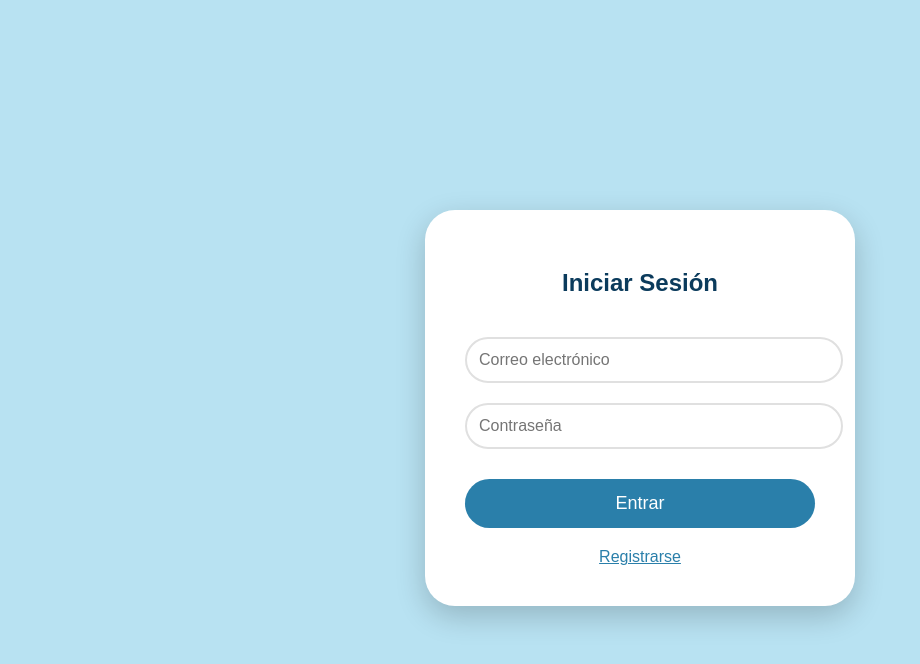
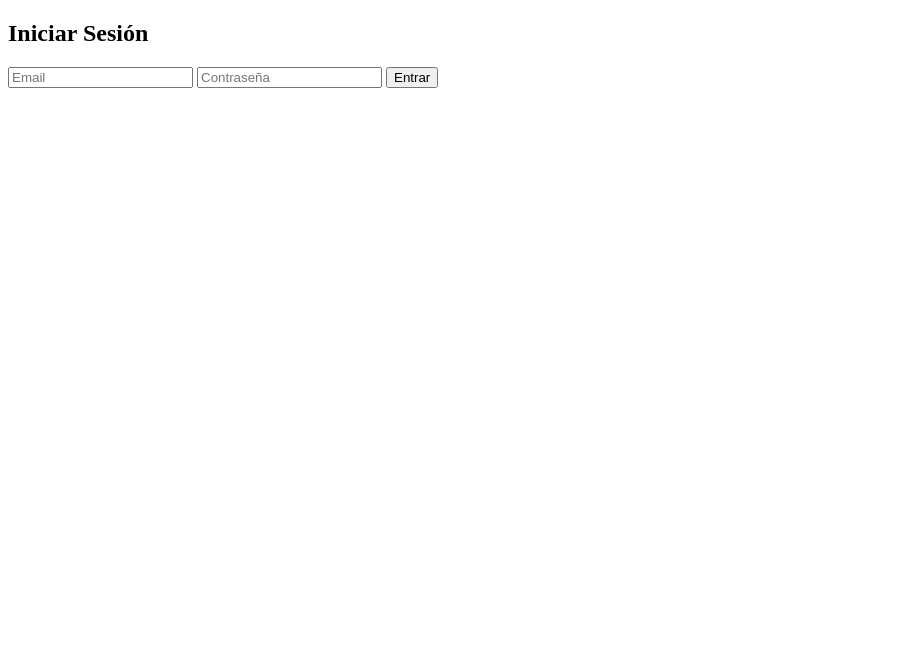
Before and after one commit to jm8000559-eng/Liceo-Jos-Augusto-D-Le-n-, a website: page login.html in a window 1280 px wide. Shown: the whole page, without its empty margins (0-920 px from the left). Drawn offline with Linux system fonts and the light colour scheme.

Commit message:
Update login.html

```diff
--- a/login.html
+++ b/login.html
@@ -2,97 +2,37 @@
 <html lang="es">
 <head>
     <meta charset="UTF-8">
-    <meta name="viewport" content="width=device-width, initial-scale=1.0">
-    <title>Iniciar Sesión - Liceo</title>
-    <style>
-        body {
-            background: #b8e2f2;
-            display: flex;
-            align-items: center;
-            justify-content: center;
-            height: 100vh;
-            font-family: Arial, sans-serif;
-        }
-        .login-box {
-            background: white;
-            padding: 40px;
-            border-radius: 30px;
-            box-shadow: 0 10px 30px rgba(0,0,0,0.2);
-            width: 350px;
-            text-align: center;
-        }
-        h2 {
-            color: #0b3b5c;
-            margin-bottom: 30px;
-        }
-        input {
-            width: 100%;
-            padding: 12px;
-            margin: 10px 0;
-            border: 2px solid #e0e0e0;
-            border-radius: 50px;
-            font-size: 16px;
-        }
-        button {
-            width: 100%;
-            padding: 14px;
-            background: #2a7faa;
-            color: white;
-            border: none;
-            border-radius: 50px;
-            font-size: 18px;
-            cursor: pointer;
-            margin-top: 20px;
-        }
-        button:hover {
-            background: #1e5f7e;
-        }
-        .register-link {
-            margin-top: 20px;
-            display: block;
-            color: #2a7faa;
-        }
-    </style>
+    <title>Login</title>
 </head>
 <body>
-    <div class="login-box">
-        <h2>Iniciar Sesión</h2>
-        <form id="loginForm">
-            <input type="email" id="email" placeholder="Correo electrónico" required>
-            <input type="password" id="password" placeholder="Contraseña" required>
-            <button type="submit">Entrar</button>
-        </form>
-        <a href="registro.html" class="register-link">Registrarse</a>
-    </div>
+    <h2>Iniciar Sesión</h2>
+    <input type="email" id="email" placeholder="Email">
+    <input type="password" id="password" placeholder="Contraseña">
+    <button onclick="login()">Entrar</button>
 
-    <script src="js/config.js"></script>
     <script>
-        document.getElementById('loginForm').addEventListener('submit', async (e) => {
-            e.preventDefault();
-
+        function login() {
             const email = document.getElementById('email').value;
             const password = document.getElementById('password').value;
 
-            try {
-                const response = await fetch(`${API_URL}/api/login`, {
-                    method: 'POST',
-                    headers: { 'Content-Type': 'application/json' },
-                    body: JSON.stringify({ email, password })
-                });
-
-                const data = await response.json();
-
-                if (response.ok) {
-                    localStorage.setItem('token', data.token);
-                    localStorage.setItem('user', JSON.stringify(data.usuario));
+            fetch('https://liceo-jos-augusto-d-le-n.onrender.com/api/login', {
+                method: 'POST',
+                headers: { 'Content-Type': 'application/json' },
+                body: JSON.stringify({ email, password })
+            })
+            .then(res => res.json())
+            .then(data => {
+                if (data.token) {
+                    alert('Login exitoso');
                     window.location.href = 'dashboard.html';
                 } else {
                     alert('Error: ' + (data.error || 'Credenciales incorrectas'));
                 }
-            } catch (error) {
-                alert('Error de conexión con el servidor');
-            }
-        });
+            })
+            .catch(err => {
+                alert('Error de conexión');
+            });
+        }
     </script>
 </body>
 </html>
```
